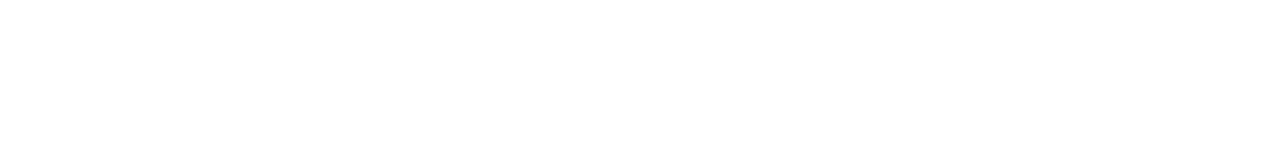
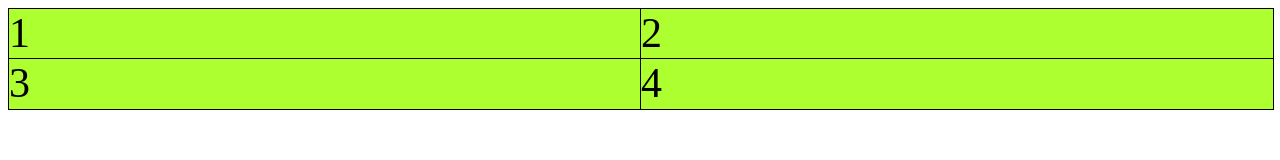
Before and after one commit to mxdi9i7/responsive-site, a plain HTML site: page index.html in a window 1280 px wide. Drawn offline with Linux system fonts and the light colour scheme.

Commit message:
exmaple 1

```diff
--- a/index.css
+++ b/index.css
@@ -0,0 +1,20 @@
+.container {
+	display: grid;
+	grid-template-columns: auto;
+	grid-template-rows: repeat(4, 1fr);
+}
+
+.box {
+	width: 100%;
+	height: 100%;
+	background-color: greenyellow;
+	font-size: 42px;
+	border: 1px solid black;
+}
+
+@media only screen and (min-width: 768px) {
+	.container {
+		grid-template-columns: repeat(2, 1fr);
+		grid-template-rows: repeat(2, 1fr);
+	}
+}
--- a/index.html
+++ b/index.html
@@ -4,6 +4,14 @@
 		<meta charset="UTF-8" />
 		<meta name="viewport" content="width=device-width, initial-scale=1.0" />
 		<title>Document</title>
+		<link rel="stylesheet" href="./index.css" />
 	</head>
-	<body></body>
+	<body>
+		<div class="container">
+			<div class="box">1</div>
+			<div class="box">2</div>
+			<div class="box">3</div>
+			<div class="box">4</div>
+		</div>
+	</body>
 </html>
```
